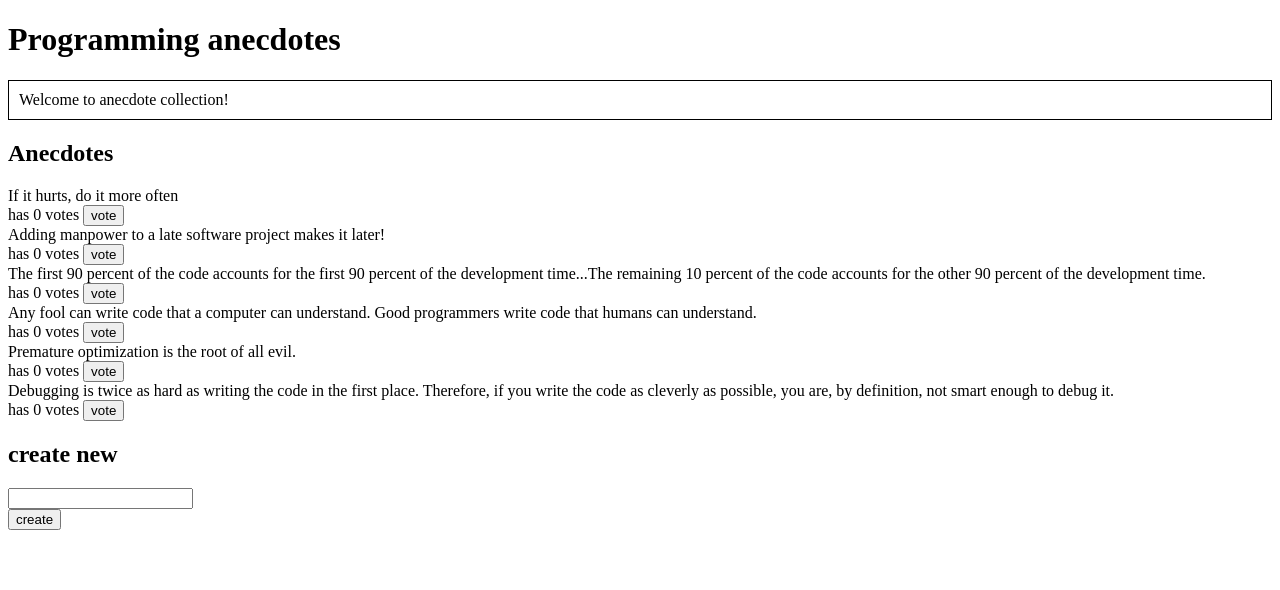
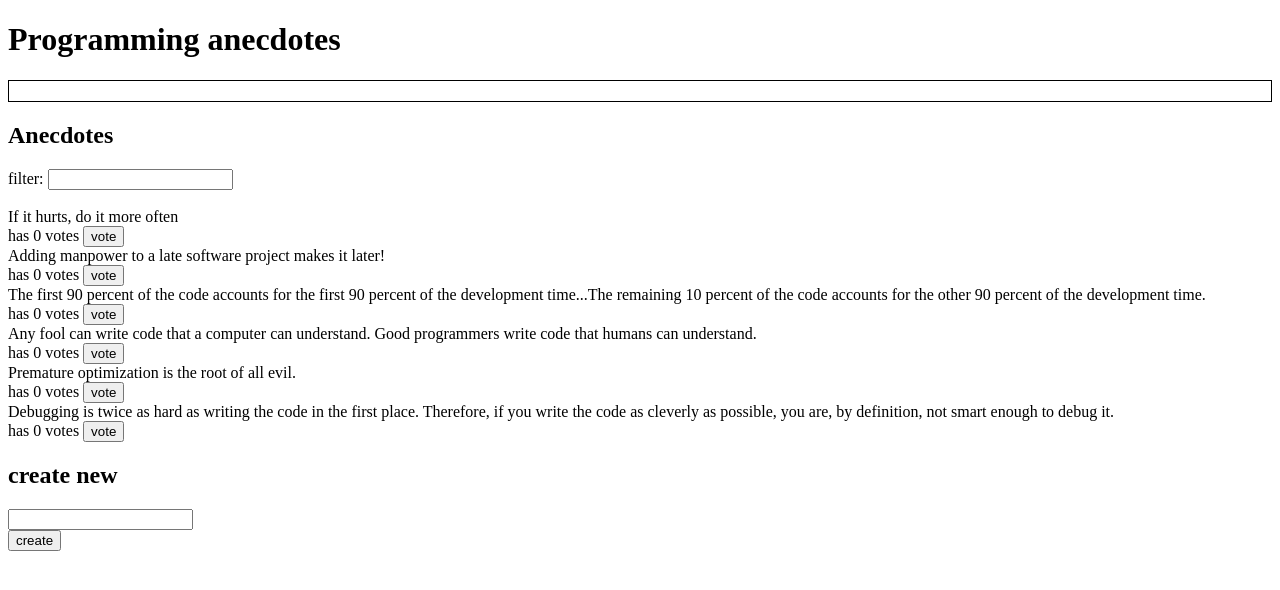
Before and after one commit to jusalanen/redux-anecdotes, a React (Create React App) app: page / in a window 1280 px wide. Shown: the top 590 px of the page. Built offline with nearby package versions, Linux system fonts and the light colour scheme.

Commit message:
filter ja toimimaton notificaatio

```diff
--- a/package.json
+++ b/package.json
@@ -3,8 +3,10 @@
   "version": "0.1.0",
   "private": true,
   "dependencies": {
+    "prop-types": "^15.6.2",
     "react": "^16.2.0",
     "react-dom": "^16.2.0",
+    "react-redux": "^6.0.0",
     "react-scripts": "1.0.17",
     "redux": "^3.7.2"
   },
--- a/src/App.js
+++ b/src/App.js
@@ -22,4 +22,5 @@ class App extends React.Component {
   }
 }
 
+
 export default App
--- a/src/components/AnecdoteForm.js
+++ b/src/components/AnecdoteForm.js
@@ -1,6 +1,7 @@
 import React from 'react'
 import anecdoteReducer from '../reducers/anecdoteReducer'
 import PropTypes from 'prop-types'
+import notificationReducer from '../reducers/notificationReducer'
 
 
 class AnecdoteForm extends React.Component {
@@ -12,9 +13,15 @@ class AnecdoteForm extends React.Component {
     e.preventDefault()
     const content = e.target.anecdote.value
     this.props.store.dispatch(
-      anecdoteReducer.actionFor.aCreation(content))
+      anecdoteReducer.actionFor.aCreation(content),
+      notificationReducer.actionFor.notificate('You added anecdote: ' + content))
     e.target.anecdote.value = ''
+    setTimeout( () => {
+      this.props.store.dispatch(
+        notificationReducer.actionFor.nullNotif())
+    }, 5000)
   }
+
   render() {
     return (
       <div>
@@ -27,5 +34,9 @@ class AnecdoteForm extends React.Component {
     )
   }
 }
+AnecdoteForm.contextTypes = {
+  store: PropTypes.object
+}
+
 
 export default AnecdoteForm
--- a/src/components/AnecdoteList.js
+++ b/src/components/AnecdoteList.js
@@ -1,29 +1,57 @@
 import React from 'react'
 import anecdoteReducer from '../reducers/anecdoteReducer'
 import PropTypes from 'prop-types'
+import notificationReducer from '../reducers/notificationReducer'
 
 
 class AnecdoteList extends React.Component {
   static propTypes = {
     store: PropTypes.object.isRequired
   }
+  constructor(props) {
+    super(props)
+    this.state = {
+      filter: ''
+    }
+  }
+
+  handleVote = (id, text) => {
+    const anec = text.toString()
+    this.props.store.dispatch(
+      anecdoteReducer.actionFor.aVoting(id),
+      notificationReducer.actionFor.aVoting(anec)
+    )
+  }
+
+  handleFilterChange = (event) => {
+    this.setState({ filter: event.target.value })
+  }
 
   render() {
     const anecdotes = [].concat(this.props.store.getState().anecdotes)
     console.log(anecdotes)
+    const filteredAnec = anecdotes.filter(anec => {
+      return anec.content.toLowerCase()
+        .includes(this.state.filter.toLowerCase())
+    })
+
     return (
       <div>
         <h2>Anecdotes</h2>
-        {anecdotes.sort((a, b) => b.votes - a.votes).map(anecdote =>
+        <div>
+          filter: <input value={this.state.filter}
+            onChange={this.handleFilterChange}/>
+        </div>
+        <br></br>
+        {filteredAnec.sort((a, b) => b.votes - a.votes).map(anecdote =>
           <div key={anecdote.id}>
             <div>
               {anecdote.content}
             </div>
             <div>
-              has {anecdote.votes} votes <button onClick={() =>
-                this.props.store.dispatch(
-                  anecdoteReducer.actionFor.aVoting(anecdote.id)
-                )}>
+              has {anecdote.votes} votes <button onClick={() => {
+                this.handleVote(anecdote.id, anecdote.content)
+              }}>
                 vote
               </button>
             </div>
--- a/src/reducers/anecdoteReducer.js
+++ b/src/reducers/anecdoteReducer.js
@@ -43,6 +43,7 @@ const actionFor = {
     }
   },
   aVoting(id) {
+    console.log(id)
     return {
       type: 'VOTE',
       data: { id }
--- a/src/reducers/notificationReducer.js
+++ b/src/reducers/notificationReducer.js
@@ -1,12 +1,35 @@
 
-const initState = 'Welcome to anecdote collection!'
+const initState = ''
 
-const notificationReducer = (state = initState, action) => {
-  switch (action.type) {
-
-  default:
+const reducer = (state = initState, action) => {
+  if (action.type === 'VOTE') {
+    console.log(action.content)
+    state = action.content
     return state
   }
+  if (action.type === 'NOTIFICATE') {
+    console.log(action.content)
+    state = '' + action.content
+    return state
+  }
+  if (action.type === 'NULL') {
+    state = initState
+    return state
+  }
+  return state
 }
 
-export default notificationReducer
+const actionFor = {
+  notificate(content) {
+    return {
+      type: 'NOTIFICATE',
+      content
+    }
+  },
+  nullNotif() {
+    return {
+      type: 'NULL'
+    }
+  }
+}
+export default { reducer, actionFor }
--- a/src/store.js
+++ b/src/store.js
@@ -4,7 +4,7 @@ import notificationReducer from './reducers/notificationReducer'
 
 const reducer = combineReducers({
   anecdotes: anecdoteReducer.reducer,
-  notification: notificationReducer
+  notification: notificationReducer.reducer
 })
 
 const store = createStore(reducer)
```
Also changed, not shown: src/index.js (+3 -4 lines), 1 other file (tests, documents, lock files or other folders).
